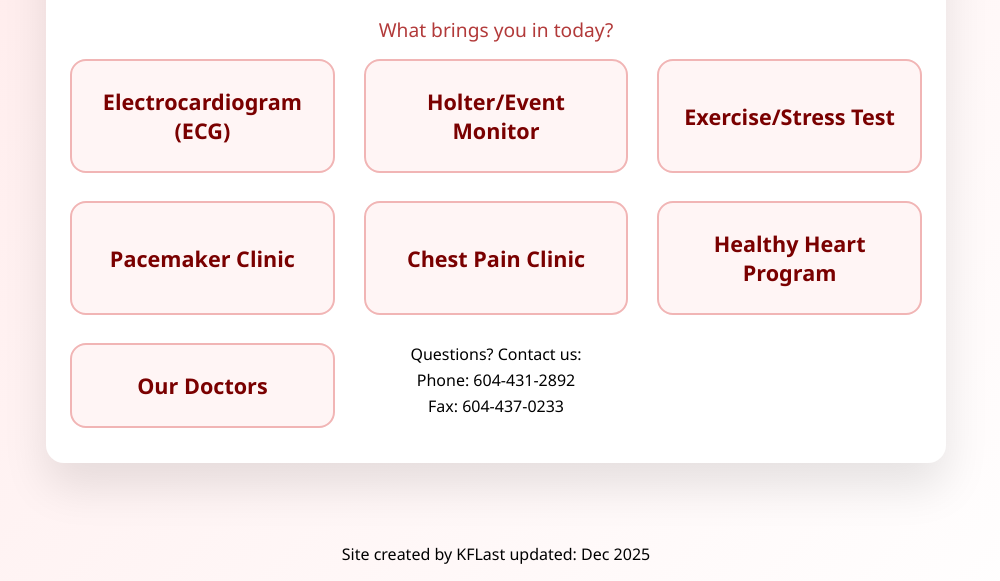
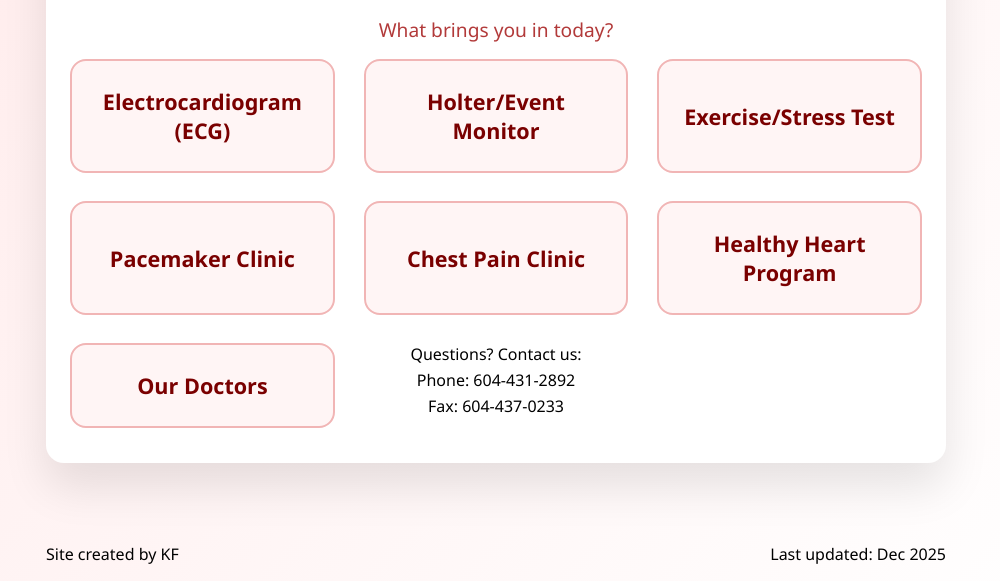
Before and after one commit to kennyklfok/BH-CARD-Website, a website built with Vite: page index.html in a window 1280 px wide. Shown: the part 229-810 px from the top of the page, without its empty margins (144-1144 px from the left). Built offline with nearby package versions, Linux system fonts and the light colour scheme.

Commit message:
fixed index footer

```diff
--- a/front-end/styles.css
+++ b/front-end/styles.css
@@ -84,6 +84,7 @@ h3 {
   display: flex;
   justify-content: center;
   margin-top: 5em;
+  justify-content: space-between;
 }
 
 
```
Also changed, not shown: index.html (+5 -13 lines), dist/assets/styles-D0C9OZ0l.css (deleted), dist/assets/styles-qXmvbvWO.css (added), dist/front-end/cpc.html, dist/front-end/drs.html, dist/front-end/ecg.html, dist/front-end/ett.html, dist/front-end/hh.html, dist/front-end/holter.html, dist/front-end/pmc.html, dist/index.html.
